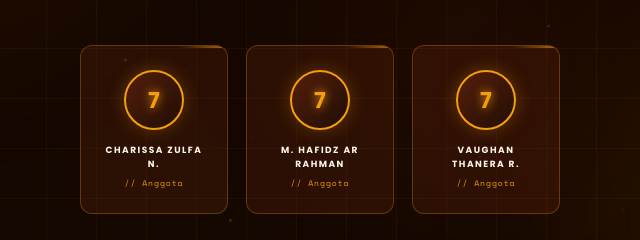
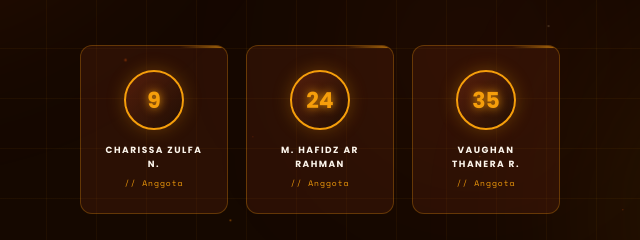
Before and after one commit to nanakusaaa/sejarah-sdm-indonesia, a website: page index.html in a window 1280 px wide. Shown: the part 418-658 px from the top of the page, 320-960 px from the left. Drawn offline with nearby package versions, Linux system fonts and the light colour scheme.

Commit message:
fixing content 2

```diff
--- a/index.html
+++ b/index.html
@@ -37,17 +37,17 @@
 
   <div class="members-grid">
     <div class="member-card">
-      <div class="member-avatar">7</div>
+      <div class="member-avatar">9</div>
       <div class="member-name">Charissa Zulfa N.</div>
       <div class="member-role">// Anggota</div>
     </div>
     <div class="member-card">
-      <div class="member-avatar">7</div>
+      <div class="member-avatar">24</div>
       <div class="member-name">M. Hafidz Ar Rahman</div>
       <div class="member-role">// Anggota</div>
     </div>
     <div class="member-card">
-      <div class="member-avatar">7</div>
+      <div class="member-avatar">35</div>
       <div class="member-name">Vaughan Thanera R.</div>
       <div class="member-role">// Anggota</div>
     </div>
--- a/styles.css
+++ b/styles.css
@@ -19,6 +19,7 @@
 }
 
 * {
+  -webkit-tap-highlight-color: transparent;
   font-family: 'Poppins', sans-serif;
   margin: 0;
   padding: 0;
```
